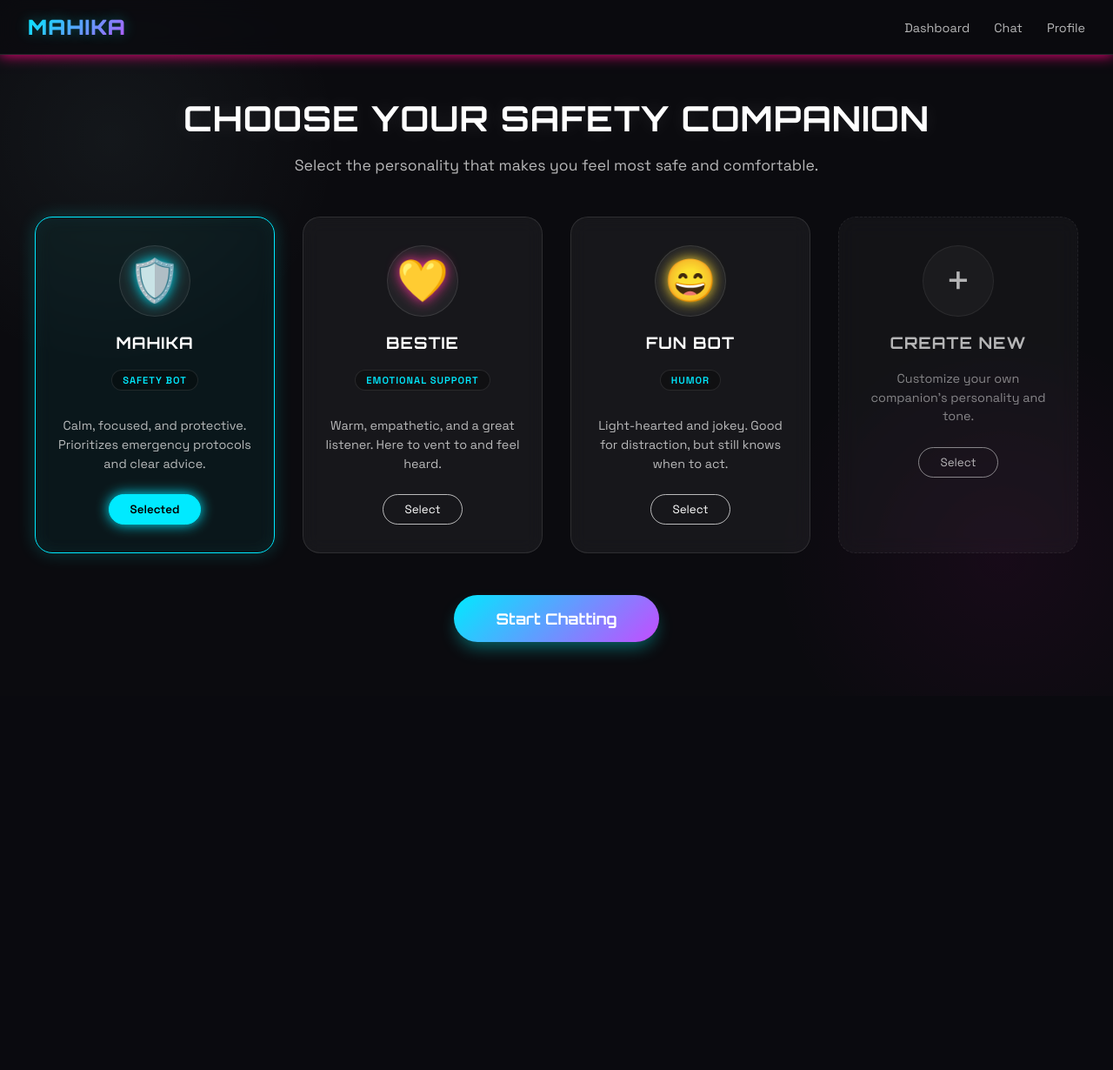
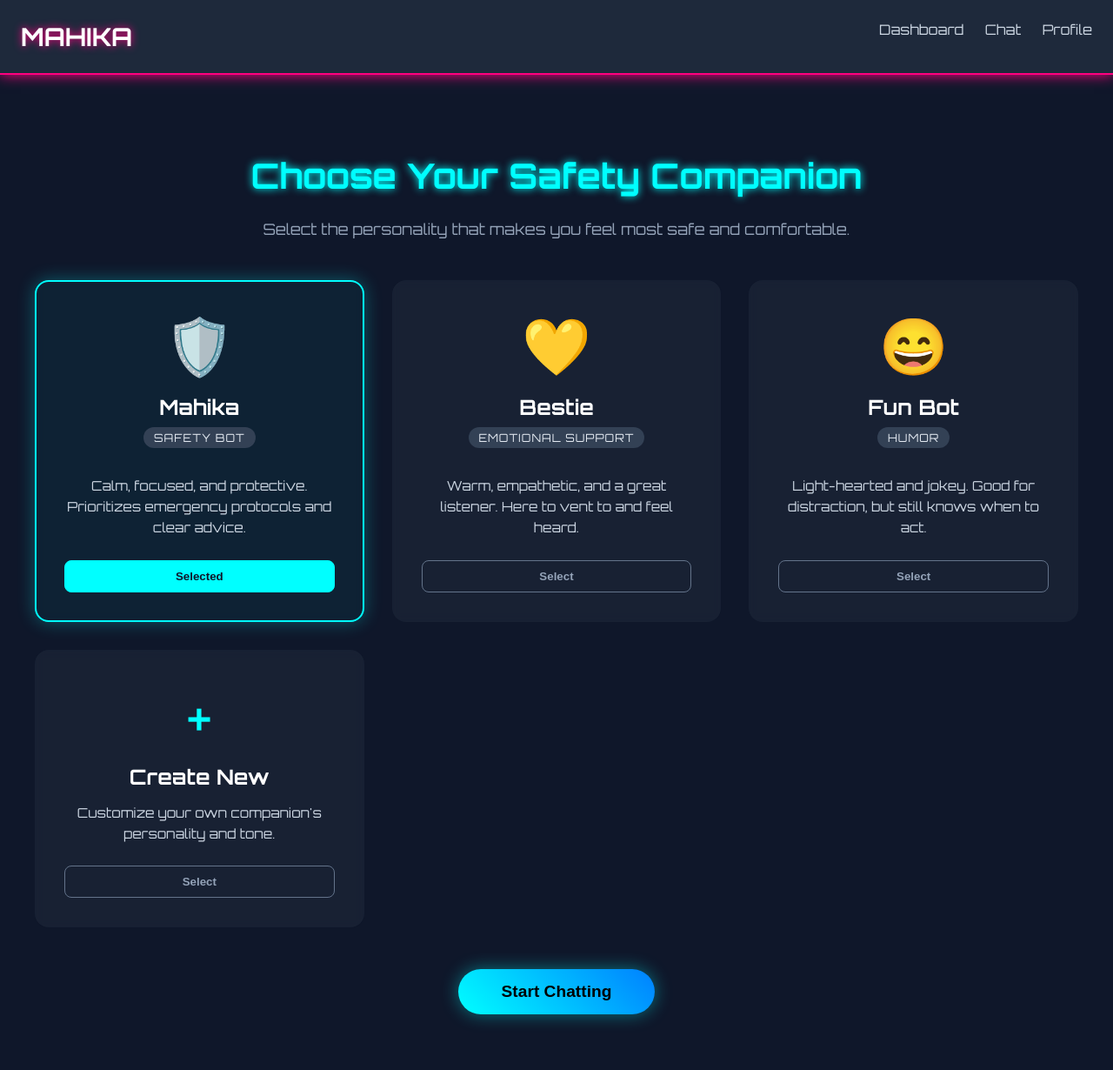
Before and after one commit to gunashekarcodder/mahika2.0, a Django app: page /characters/ in a window 1280 px wide. Shown: the whole page at 87% size. Before the commit the page ends 754 px from the top, so only its background shows below. Run offline with Django 5.2, Linux system fonts and the light colour scheme.

Commit message:
changes made

```diff
--- a/frontend/assets/css/character.css
+++ b/frontend/assets/css/character.css
@@ -1,235 +1,120 @@
-/* Import Fonts: Orbitron (Headings) & Space Grotesk (Body) */
-@import url('https://fonts.googleapis.com/css2?family=Orbitron:wght@400;500;700;900&family=Space+Grotesk:wght@300;400;600&display=swap');
+/* frontend/assets/css/character.css */
 
-:root {
-    /* Color Palette */
-    --bg-dark: hsl(240, 15%, 5%);
-    --glass-bg: rgba(255, 255, 255, 0.05);
-    --glass-border: rgba(255, 255, 255, 0.1);
-
-    --neon-cyan: hsl(185, 100%, 50%);
-    --neon-pink: hsl(330, 100%, 60%);
-    --neon-purple: hsl(280, 100%, 65%);
-    --neon-yellow: hsl(50, 100%, 60%); /* For Fun Bot */
-
-    --text-main: #ffffff;
-    --text-muted: rgba(255, 255, 255, 0.7);
-
-    /* Gradients */
-    --grad-main: linear-gradient(135deg, var(--neon-cyan), var(--neon-purple));
-    --grad-warm: linear-gradient(135deg, var(--neon-pink), var(--neon-yellow));
-}
-
-/* --- Global Reset & Base --- */
-body {
-    background-color: var(--bg-dark);
-    font-family: 'Space Grotesk', sans-serif;
-    color: var(--text-main);
-    margin: 0;
-    min-height: 100vh;
-    background-image:
-        radial-gradient(circle at 10% 20%, rgba(185, 255, 255, 0.05) 0%, transparent 20%),
-        radial-gradient(circle at 90% 80%, rgba(255, 0, 200, 0.05) 0%, transparent 20%);
-}
-
-h1, h2, h3, .logo {
-    font-family: 'Orbitron', sans-serif;
-    letter-spacing: 1px;
-    text-transform: uppercase;
-}
-
-/* --- Navigation (Glassmorphism) --- */
-.top-nav {
+.char-container {
+    padding: 4rem 2rem;
+    text-align: center;
+    min-height: 90vh;
     display: flex;
-    justify-content: space-between;
+    flex-direction: column;
     align-items: center;
-    padding: 1rem 2rem;
-    background: rgba(10, 10, 15, 0.7);
-    backdrop-filter: blur(12px);
-    border-bottom: 1px solid var(--glass-border);
-    position: sticky;
-    top: 0;
-    z-index: 100;
-}
-
-.logo {
-    font-weight: 900;
-    font-size: 1.5rem;
-    background: var(--grad-main);
-    -webkit-background-clip: text;
-    -webkit-text-fill-color: transparent;
-    text-shadow: 0 0 15px rgba(0, 255, 255, 0.3);
-}
-
-.top-nav nav a {
-    color: var(--text-muted);
-    text-decoration: none;
-    margin-left: 1.5rem;
-    transition: 0.3s;
-    font-size: 0.9rem;
-}
-
-.top-nav nav a:hover {
-    color: var(--neon-cyan);
-    text-shadow: 0 0 8px var(--neon-cyan);
-}
-
-/* --- Main Layout --- */
-.char-container {
-    max-width: 1200px;
-    margin: 3rem auto;
-    padding: 0 20px;
-    text-align: center;
 }
 
 .char-container h1 {
     font-size: 2.5rem;
     margin-bottom: 0.5rem;
-    text-shadow: 0 0 20px rgba(255, 255, 255, 0.1);
+    text-shadow: 0 0 10px #00ffff;
 }
 
 .subtitle {
-    color: var(--text-muted);
+    color: #94a3b8;
     margin-bottom: 3rem;
     font-size: 1.1rem;
 }
 
-/* --- Character Grid --- */
 .character-grid {
     display: grid;
-    grid-template-columns: repeat(auto-fit, minmax(250px, 1fr));
+    grid-template-columns: repeat(auto-fit, minmax(280px, 1fr));
     gap: 2rem;
+    width: 100%;
+    max-width: 1200px;
     margin-bottom: 3rem;
 }
 
-/* --- Card Design --- */
 .character-card {
-    background: var(--glass-bg);
-    border: 1px solid var(--glass-border);
-    border-radius: 20px;
-    padding: 2rem 1.5rem;
+    background: rgba(30, 41, 59, 0.6);
+    border: 2px solid transparent;
+    border-radius: 16px;
+    padding: 2rem;
     cursor: pointer;
-    transition: all 0.4s cubic-bezier(0.175, 0.885, 0.32, 1.275);
+    transition: all 0.3s ease;
     position: relative;
-    overflow: hidden;
-    backdrop-filter: blur(10px);
+    backdrop-filter: blur(5px);
 }
 
-/* Hover Effect */
 .character-card:hover {
-    transform: translateY(-10px);
-    border-color: var(--neon-cyan);
-    box-shadow: 0 10px 30px -10px rgba(0, 255, 255, 0.3);
+    transform: translateY(-5px);
+    background: rgba(30, 41, 59, 0.9);
+    box-shadow: 0 10px 20px rgba(0, 0, 0, 0.5);
 }
 
-/* Active/Selected State */
 .character-card.active {
+    border-color: #00ffff;
     background: rgba(0, 255, 255, 0.05);
-    border-color: var(--neon-cyan);
-    box-shadow:
-        0 0 20px rgba(0, 255, 255, 0.2),
-        inset 0 0 20px rgba(0, 255, 255, 0.05);
+    box-shadow: 0 0 20px rgba(0, 255, 255, 0.3);
 }
 
-/* Avatar Styling */
 .char-avatar {
-    font-size: 3rem;
+    font-size: 4rem;
     margin-bottom: 1rem;
-    background: rgba(255, 255, 255, 0.05);
-    width: 80px;
-    height: 80px;
-    border-radius: 50%;
-    display: flex;
-    align-items: center;
-    justify-content: center;
-    margin: 0 auto 1rem auto;
-    border: 1px solid rgba(255, 255, 255, 0.1);
-    transition: 0.3s;
 }
 
-.character-card:hover .char-avatar {
-    transform: scale(1.1);
-    background: rgba(255, 255, 255, 0.1);
-}
-
-/* Specific Character Themes */
-.character-card[data-id="1"] .char-avatar { text-shadow: 0 0 15px var(--neon-cyan); }
-.character-card[data-id="2"] .char-avatar { text-shadow: 0 0 15px var(--neon-pink); }
-.character-card[data-id="3"] .char-avatar { text-shadow: 0 0 15px var(--neon-yellow); }
-
-/* Badge Styling */
 .badge {
     display: inline-block;
-    font-size: 0.7rem;
+    background: #334155;
+    color: #e2e8f0;
+    font-size: 0.8rem;
     padding: 4px 12px;
-    border-radius: 20px;
+    border-radius: 50px;
+    margin: 0.5rem 0 1rem 0;
     text-transform: uppercase;
-    font-weight: 600;
-    margin-bottom: 1rem;
-    border: 1px solid var(--glass-border);
-    background: rgba(0, 0, 0, 0.3);
-    color: var(--neon-cyan);
     letter-spacing: 1px;
 }
 
+.character-card h3 {
+    margin: 0;
+    font-size: 1.5rem;
+    color: #fff;
+}
+
 .character-card p {
-    color: var(--text-muted);
-    font-size: 0.9rem;
-    line-height: 1.5;
+    color: #cbd5e1;
+    font-size: 0.95rem;
+    line-height: 1.6;
     margin-bottom: 1.5rem;
 }
 
-/* Card Button */
 .select-btn {
     background: transparent;
-    border: 1px solid var(--text-muted);
-    color: var(--text-main);
-    padding: 8px 24px;
-    border-radius: 50px;
+    border: 1px solid #64748b;
+    color: #94a3b8;
+    padding: 10px 20px;
+    border-radius: 8px;
     cursor: pointer;
-    font-family: 'Space Grotesk', sans-serif;
-    transition: 0.3s;
+    transition: all 0.2s;
+    width: 100%;
+    font-weight: bold;
 }
 
 .character-card.active .select-btn {
-    background: var(--neon-cyan);
-    border-color: var(--neon-cyan);
-    color: #000;
-    font-weight: 700;
-    box-shadow: 0 0 15px var(--neon-cyan);
+    background: #00ffff;
+    border-color: #00ffff;
+    color: #0f172a;
 }
 
-/* Create New Card (Dashed) */
-.create-new {
-    border-style: dashed;
-    opacity: 0.7;
-}
-.create-new:hover {
-    opacity: 1;
-    border-style: solid;
-    border-color: var(--neon-purple);
+.action-area button {
+    background: linear-gradient(45deg, #00ffff, #0080ff);
+    color: #000;
+    border: none;
+    padding: 15px 50px;
+    font-size: 1.2rem;
+    font-weight: 800;
+    border-radius: 50px;
+    cursor: pointer;
+    box-shadow: 0 0 20px rgba(0, 255, 255, 0.4);
+    transition: transform 0.2s;
 }
 
-/* --- Action Area (CTA) --- */
-.action-area {
-    margin-top: 2rem;
+.action-area button:hover {
+    transform: scale(1.05);
+    box-shadow: 0 0 30px rgba(0, 255, 255, 0.6);
 }
-
-#confirm-selection-btn {
-    background: var(--grad-main);
-    color: white;
-    border: none;
-    padding: 1rem 3rem;
-    font-size: 1.1rem;
-    font-family: 'Orbitron', sans-serif;
-    font-weight: 700;
-    border-radius: 50px;
-    cursor: pointer;
-    transition: 0.3s;
-    box-shadow: 0 10px 20px -5px rgba(0, 255, 255, 0.4);
-}
-
-#confirm-selection-btn:hover {
-    transform: scale(1.05);
-    box-shadow: 0 0 30px rgba(185, 100, 255, 0.6);
-}
--- a/frontend/assets/js/character.js
+++ b/frontend/assets/js/character.js
@@ -1,46 +1,62 @@
 // frontend/assets/js/character.js
 
+// 1. Handle Card Selection
 function selectCharacter(id, name) {
-    // 1. Visually update cards: remove active class from all
+    // Remove 'active' class from all cards
     document.querySelectorAll('.character-card').forEach(card => {
         card.classList.remove('active');
+        // Reset button text
         const btn = card.querySelector('.select-btn');
-        if(btn) btn.innerText = "Select";
+        if (btn) btn.innerText = "Select";
     });
 
-    // 2. Add active class to clicked card
+    // Add 'active' class to the clicked card
     const activeCard = document.querySelector(`.character-card[data-id="${id}"]`);
     if (activeCard) {
         activeCard.classList.add('active');
-        activeCard.querySelector('.select-btn').innerText = "Selected";
+        // Change button text
+        const btn = activeCard.querySelector('.select-btn');
+        if (btn) btn.innerText = "Selected";
     }
 
-    // 3. Save selection to LocalStorage (so chat.js can read it)
+    // Save choice to LocalStorage (This connects to chat.js)
     localStorage.setItem('selected_char_id', id);
     localStorage.setItem('selected_char_name', name);
 
-    console.log(`Selected character: ${name} (ID: ${id})`);
+    console.log(`Character Selected: ${name} (ID: ${id})`);
 }
 
+// 2. Handle "Start Chatting" Button
 function confirmAndGoToChat() {
     const charId = localStorage.getItem('selected_char_id');
+
     if (!charId) {
         alert("Please select a companion first.");
         return;
     }
-    // Redirect to chat page
+
+    // Redirect to the Chat Page
     window.location.href = '/chat/';
 }
 
-// Initialize on page load
+// 3. Initialize (Restore previous selection)
 document.addEventListener('DOMContentLoaded', () => {
-    // Restore previous selection if exists
     const savedId = localStorage.getItem('selected_char_id');
-    if (savedId) {
-        const name = localStorage.getItem('selected_char_name');
-        selectCharacter(savedId, name);
+    const savedName = localStorage.getItem('selected_char_name');
+
+    if (savedId && savedName) {
+        selectCharacter(savedId, savedName);
     } else {
         // Default to ID 1 (Mahika)
         selectCharacter(1, 'Mahika - Safety Buddy');
     }
+
+    // Handle the "Create New" button (Future Feature)
+    const createBtn = document.querySelector('.create-new .select-btn');
+    if(createBtn) {
+        createBtn.onclick = (e) => {
+            e.stopPropagation(); // Prevent bubbling
+            alert("Custom Character Creation is coming in Version 2.0!");
+        };
+    }
 });
--- a/frontend/assets/js/chat.js
+++ b/frontend/assets/js/chat.js
@@ -33,7 +33,11 @@ document.addEventListener('DOMContentLoaded', () => {
                     // If you are logged in, this sends your ID securely:
                     'Authorization': token ? `Bearer ${token}` : ''
                 },
-                body: JSON.stringify({ message: text })
+                body: JSON.stringify({
+                    message: text,
+                    // ✅ READ THE ID FROM STORAGE
+                    char_id: localStorage.getItem('selected_char_id') || 1
+                })
             });
 
             removeBubble(loadingId);
--- a/frontend/chat.html
+++ b/frontend/chat.html
@@ -61,7 +61,7 @@
                     <h2 id="active-character-name">Mahika – Safety Buddy</h2>
                     <p class="char-subtitle">Always watching out for your safety 💜</p>
                 </div>
-                <button class="sos-button" id="sos-btn">🚨 SOS</button>
+<button class="sos-button" id="sos-trigger-btn">🚨 SOS</button>
             </header>
 
             <div class="chat-window" id="chat-window">
--- a/mahika_project/settings.py
+++ b/mahika_project/settings.py
@@ -137,5 +137,9 @@ EMAIL_HOST_USER = 'chittigunashaker6@gmail.com'
 # Do NOT use the long string you posted before. It should look like: 'abcd efgh ijkl mnop'
 EMAIL_HOST_PASSWORD = 'vasr glkn aidu yknz'
 
+# mahika_project/settings.py
 
-GEMINI_API_KEY = "AIzaSyBnwNvrAhzz0zbJeo1QY1NISnqhc05ncJ0"
+# mahika_project/settings.py
+
+# Paste your Groq Key here
+GROQ_API_KEY = "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"
```
Also changed, not shown: chat/views.py (+81 -41 lines), check_models.py (added, +14 -0 lines), frontend/assets/css/chart.css (+21 -205 lines), db.sqlite3.
